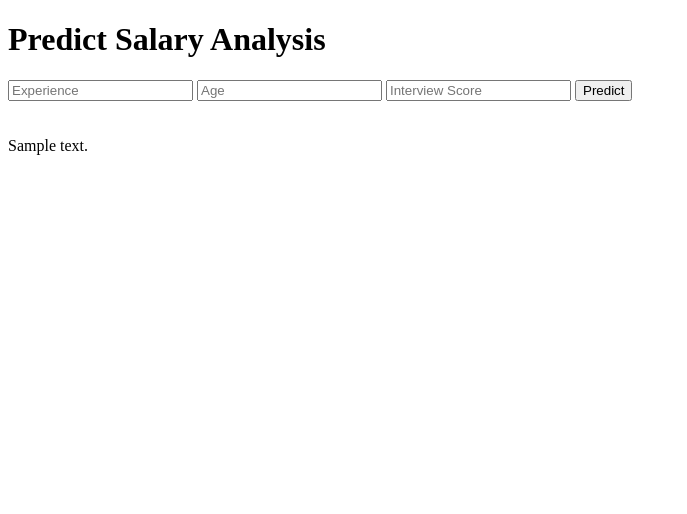
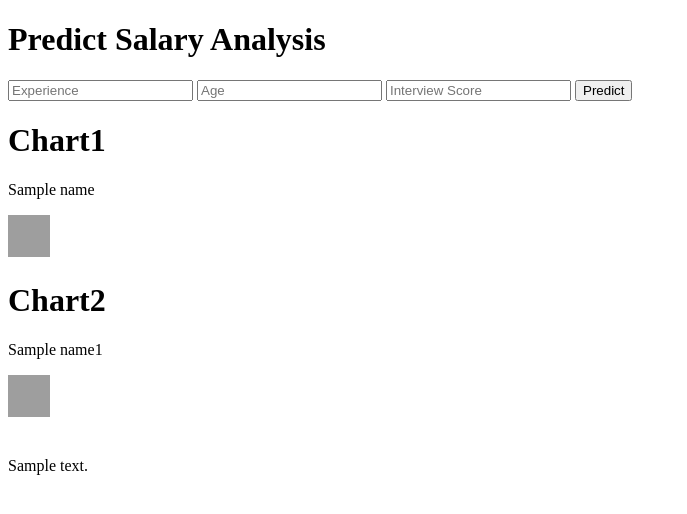
Before and after one commit to rajeevramesh21/Heroku, a Flask app: template templates/index.html in a window 1280 px wide. Shown: the top 514 px of the page, without its empty margins (0-687 px from the left). Run offline with Flask 2, Linux system fonts and the light colour scheme; the template is opened without the code that fills it: most values are stand-ins (such as "Sample title", 1, 10 or a date in 2020); parts of the project's set-up code (start-up, migrations or seed data) failed here and were passed over; grey boxes are pictures that could not be loaded.

Commit message:
Add files via upload

```diff
--- a/app.py
+++ b/app.py
@@ -1,8 +1,13 @@
 import numpy as np
 from flask import Flask, request, jsonify, render_template
 import pickle
+import matplotlib.pyplot as plt
+import plotly.express as px
+import pandas as pd
+
 
 app = Flask(__name__)
+df=pd.read_excel('New Microsoft Excel Worksheet.xlsx')
 model = pickle.load(open('salmodel.pkl', 'rb'))
 
 @app.route('/')
@@ -20,8 +25,21 @@ def predict():
 
     output = round(prediction[0], 2)
 
+    df['YOE'].value_counts().plot(kind='pie')
+
+
+
     return render_template('index.html', prediction_text='Employee Salary should be $ {}'.format(output))
+def chart():
 
+    fig = px.histogram(df, x='Salary')
+    fig.show()
+    return render_template('untitled1.html', name = fig.show())
+def chart1():
+
+    fig1 = px.pie(df,'Age')
+    fig1.show()
+    return render_template('untitled2.html', name1 = fig1.show())
 
 if __name__ == "__main__":
     app.run(debug=True)
--- a/requirements.txt
+++ b/requirements.txt
@@ -9,3 +9,4 @@ scipy>=0.15.1
 scikit-learn>=0.18
 matplotlib>=1.4.3
 pandas>=0.19
+plotly>=4.6.0
--- a/templates/index.html
+++ b/templates/index.html
@@ -22,6 +22,17 @@
 		<input type="text" name="interview_score" placeholder="Interview Score" required="required" />
 
         <button type="submit" class="btn btn-primary btn-block btn-large">Predict</button>
+        <h1>Chart1</h1>
+
+        <p>{{ name }}</p>
+
+        <img src={{ name }} alt="Chart" height="42" width="42">
+
+        <h1>Chart2</h1>
+
+        <p>{{ name1 }}</p>
+
+        <img src={{ name1 }} alt="Chart1" height="42" width="42">
     </form>
 
    <br>
```
Also changed, not shown: 1 other file.
